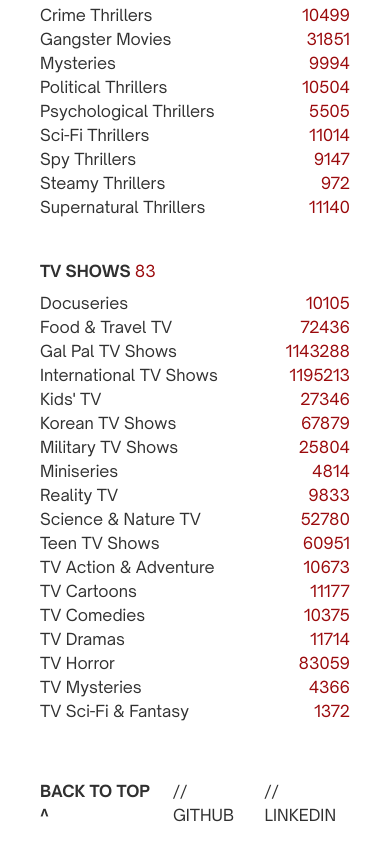
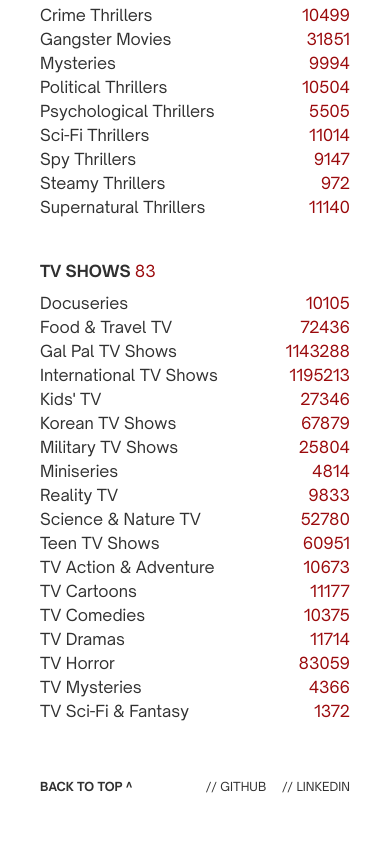
Before and after one commit to psyofrelief/nfxc, a Next.js app: page / in a window 390 px wide. Shown: the part 5086-5929 px from the top of the page. After the commit the page ends 5897 px from the top, so only its background shows below. Built offline with nearby package versions, Linux system fonts and the light colour scheme.

Commit message:
FIX: Make footer font size responsive

```diff
--- a/src/components/Footer.tsx
+++ b/src/components/Footer.tsx
@@ -23,7 +23,7 @@ export default function Footer() {
   }, []);
   return (
     <footer
-      className={`w-full flex justify-between lg:justify-end gap-sm border-t-outline pt-sm ${isBottom && "border-t transition-colors"}`}
+      className={`w-full text-xs sm:text-sm flex justify-between lg:justify-end gap-sm border-t-outline pt-sm ${isBottom && "border-t transition-colors"}`}
     >
       <a href="#navbar" className="block lg:hidden font-semibold">
         BACK TO TOP ^
```
